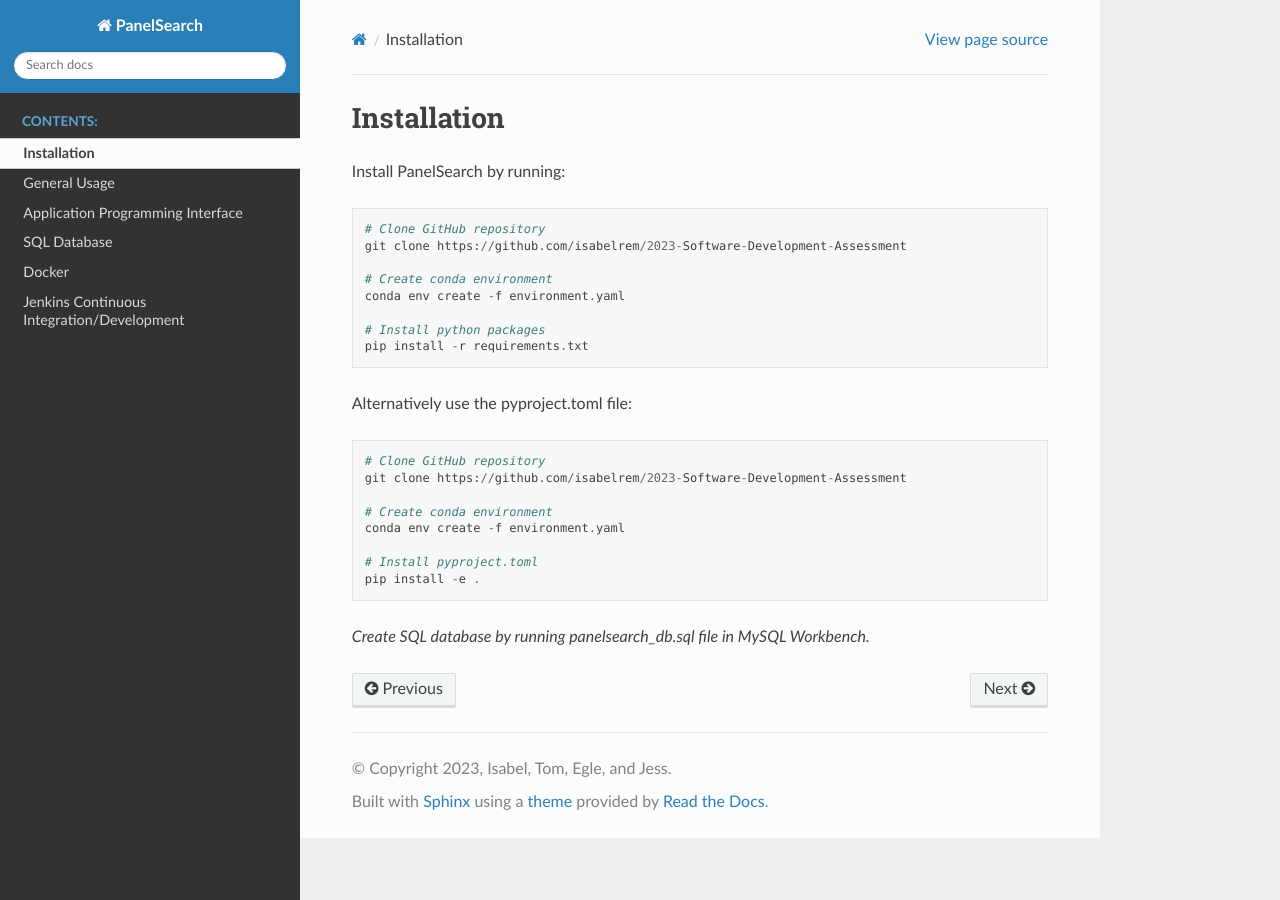
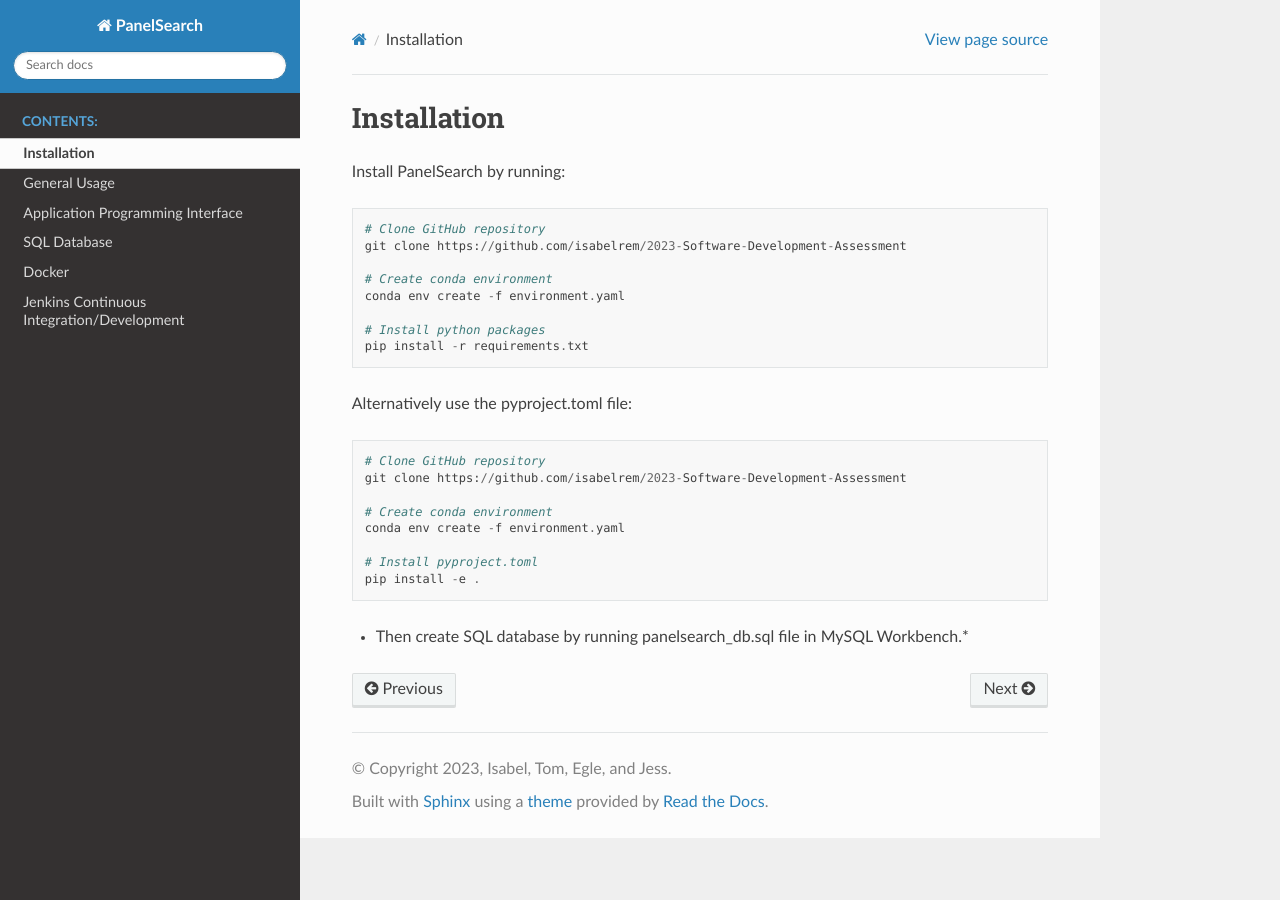
Before and after one commit to isabelrem/2023-Software-Development-Assessment, a Sphinx documentation site: the page built from docs/source/installation.rst, in a window 1280 px wide. Built offline with Sphinx 7.4.7 and the Read the Docs theme 2.0.0, drawn with Linux system fonts in a browser that asks for light colours; pages that are not in the unit, such as notebooks, are missing from menus.

Commit message:
Update installation.rst

```diff
--- a/docs/source/installation.rst
+++ b/docs/source/installation.rst
@@ -25,4 +25,4 @@ Alternatively use the pyproject.toml file::
 
 
 
-*Create SQL database by running panelsearch_db.sql file in MySQL Workbench.*
+* Then create SQL database by running panelsearch_db.sql file in MySQL Workbench.*
```
